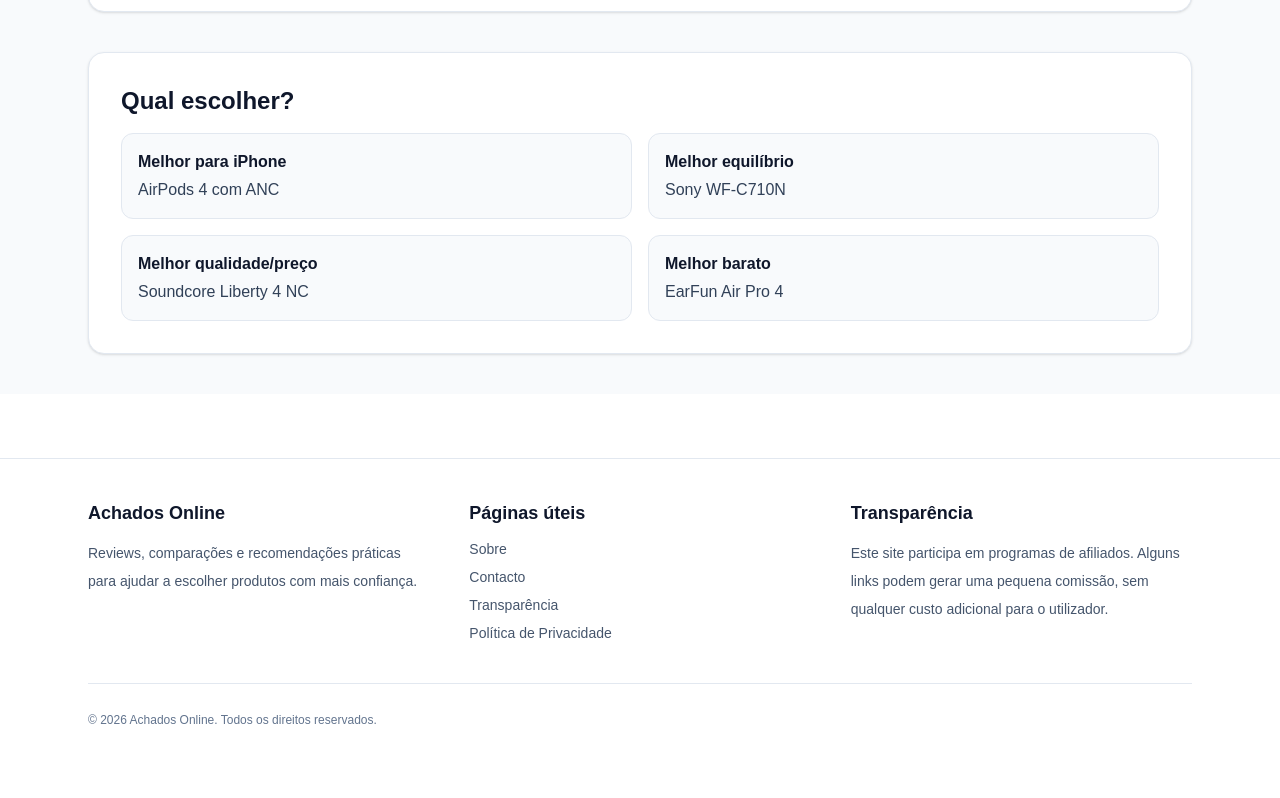
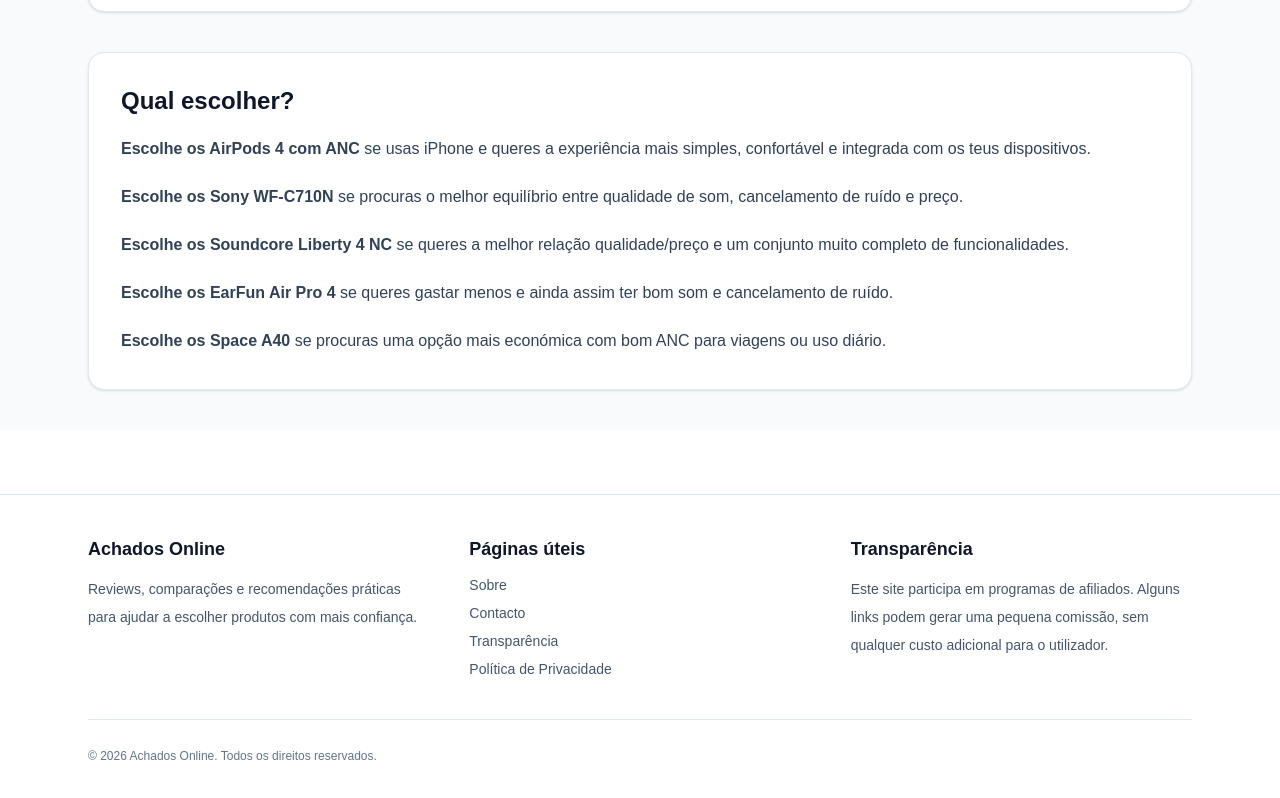
Before and after one commit to pcavalheiro/achados-online, a Next.js app: page /top-5-auriculares-bluetooth-estilo-airpods in a window 1280 px wide. Shown: the part 4936-5734 px from the top of the page. Before the commit the page ends 5708 px from the top, so only its background shows below. Built offline with nearby package versions, Linux system fonts and the light colour scheme.

Commit message:
add_qual_escolher_v2_auriculares

```diff
--- a/src/app/top-5-auriculares-bluetooth-estilo-airpods/page.tsx
+++ b/src/app/top-5-auriculares-bluetooth-estilo-airpods/page.tsx
@@ -316,32 +316,33 @@
             Qual escolher?
           </h2>
 
-          <div className="grid md:grid-cols-2 gap-4">
-            <div className="rounded-xl bg-slate-50 border border-slate-200 p-4">
-              <p className="font-semibold text-slate-900 mb-1">
-                Melhor para iPhone
-              </p>
-              <p className="text-slate-700">AirPods 4 com ANC</p>
-            </div>
+          <div className="space-y-4 text-slate-700 leading-8">
+            <p>
+              <strong>Escolhe os AirPods 4 com ANC</strong> se usas iPhone e
+              queres a experiência mais simples, confortável e integrada com os
+              teus dispositivos.
+            </p>
 
-            <div className="rounded-xl bg-slate-50 border border-slate-200 p-4">
-              <p className="font-semibold text-slate-900 mb-1">
-                Melhor equilíbrio
-              </p>
-              <p className="text-slate-700">Sony WF-C710N</p>
-            </div>
+            <p>
+              <strong>Escolhe os Sony WF-C710N</strong> se procuras o melhor
+              equilíbrio entre qualidade de som, cancelamento de ruído e preço.
+            </p>
 
-            <div className="rounded-xl bg-slate-50 border border-slate-200 p-4">
-              <p className="font-semibold text-slate-900 mb-1">
-                Melhor qualidade/preço
-              </p>
-              <p className="text-slate-700">Soundcore Liberty 4 NC</p>
-            </div>
+            <p>
+              <strong>Escolhe os Soundcore Liberty 4 NC</strong> se queres a
+              melhor relação qualidade/preço e um conjunto muito completo de
+              funcionalidades.
+            </p>
 
-            <div className="rounded-xl bg-slate-50 border border-slate-200 p-4">
-              <p className="font-semibold text-slate-900 mb-1">Melhor barato</p>
-              <p className="text-slate-700">EarFun Air Pro 4</p>
-            </div>
+            <p>
+              <strong>Escolhe os EarFun Air Pro 4</strong> se queres gastar
+              menos e ainda assim ter bom som e cancelamento de ruído.
+            </p>
+
+            <p>
+              <strong>Escolhe os Space A40</strong> se procuras uma opção mais
+              económica com bom ANC para viagens ou uso diário.
+            </p>
           </div>
         </section>
       </div>
```
